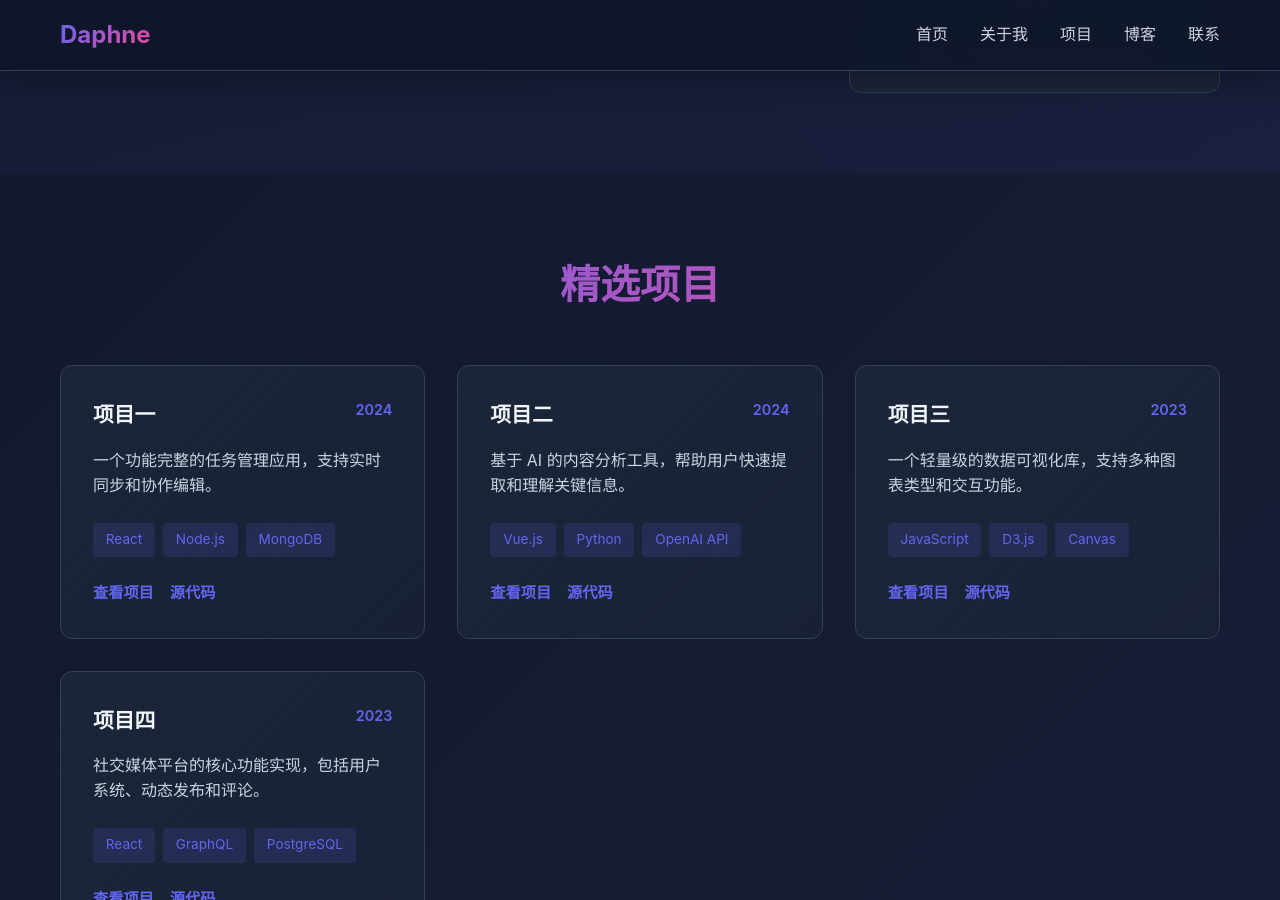
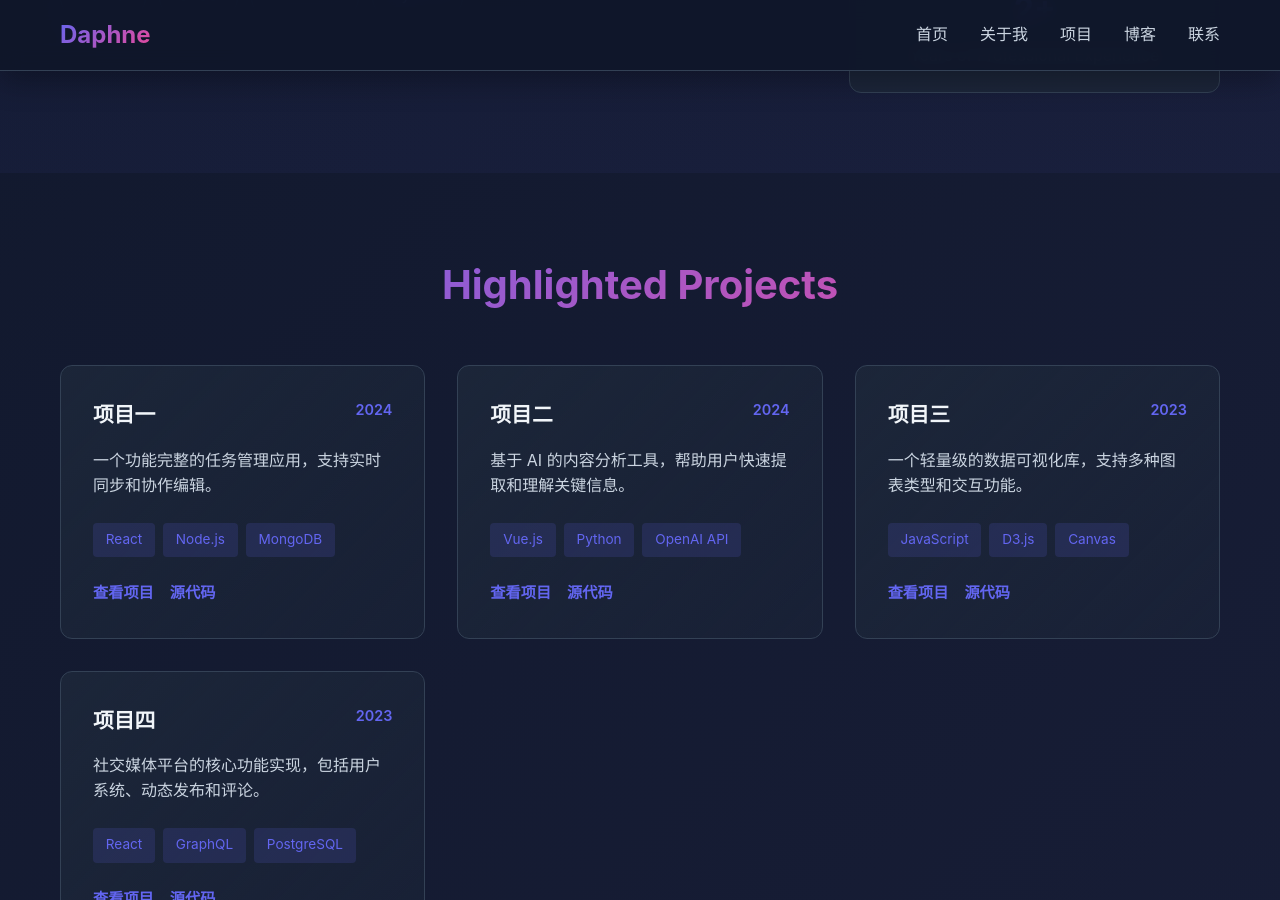
Before and after one commit to Daphne-zeng/Daphne-zeng.github.io, a Jekyll site: the page home.html, which Jekyll copies as it is, in a window 1280 px wide and 900 px high, scrolled down 1173 px. Built offline with Jekyll 4.4.1, drawn with Linux system fonts in a browser that asks for light colours.

Commit message:
Update project section titles to English

```diff
--- a/home.html
+++ b/home.html
@@ -79,10 +79,10 @@
         </div>
     </section>
 
-    <!-- 项目展示 -->
+    <!-- Projects -->
     <section id="projects" class="projects">
         <div class="container">
-            <h2 class="section-title">精选项目</h2>
+            <h2 class="section-title">Highlighted Projects</h2>
             <div class="projects-grid">
                 <div class="project-card">
                     <div class="project-header">
```
